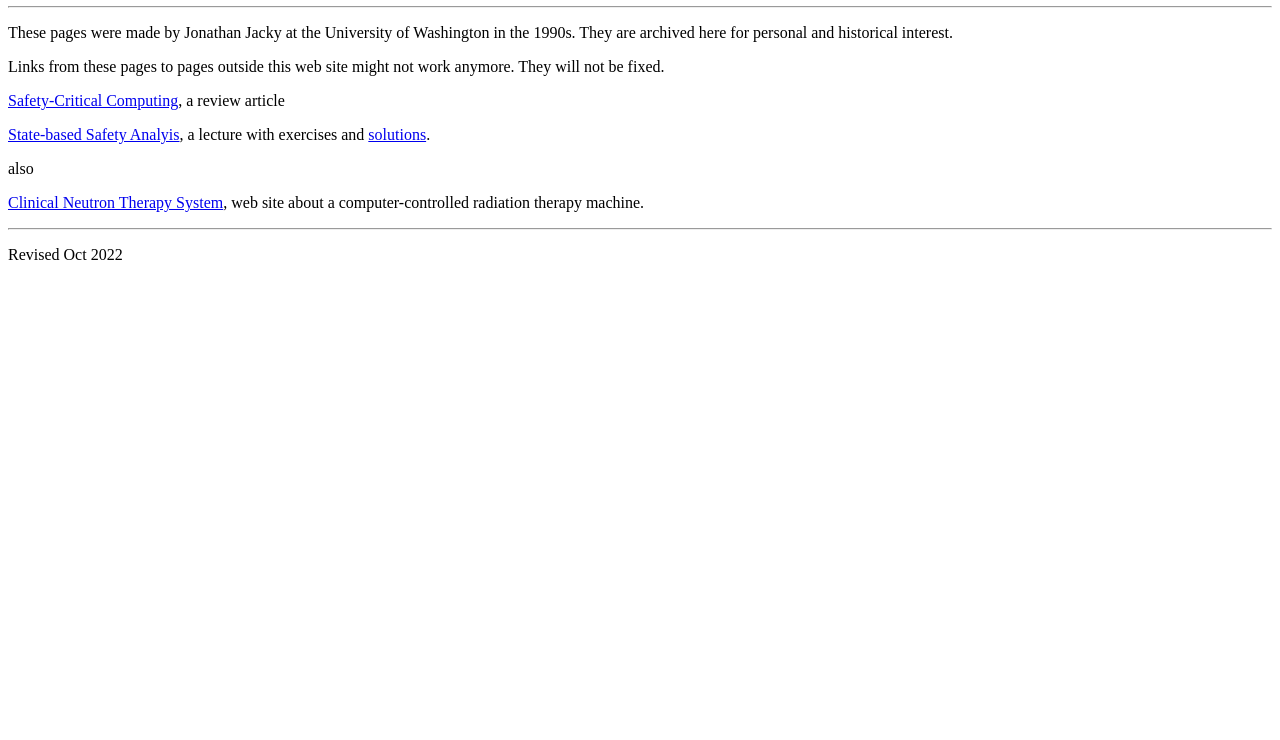
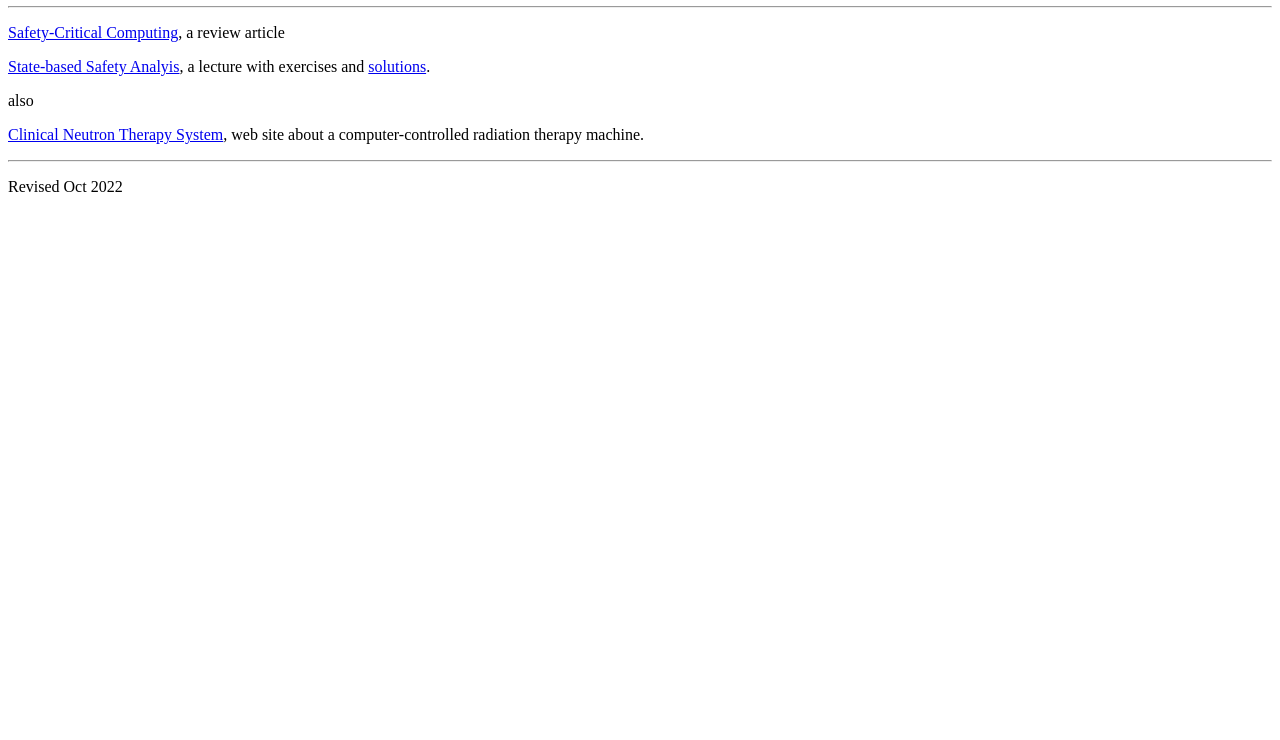
Before and after one commit to jon-jacky/safety-critical, a plain HTML site: page index.html in a window 1280 px wide. Shown: the part 60-800 px from the top of the page. Drawn offline with Linux system fonts and the light colour scheme.

Commit message:
clean up index.html, add to README.txt

```diff
--- a/index.html
+++ b/index.html
@@ -9,15 +9,6 @@
 
 <hr>
 
-<p>
-These pages were made by Jonathan Jacky at the
-University of Washington in the 1990s.  They are archived here for
-personal and historical interest.
-</p>
-
-<p>
-Links from these pages to pages outside this web site might not work anymore.
-They will not be fixed.
 <p>
 <a href="safety-abstract.html">
 Safety-Critical Computing</a>, a review article<br>
```
Also changed, not shown: README.txt.
